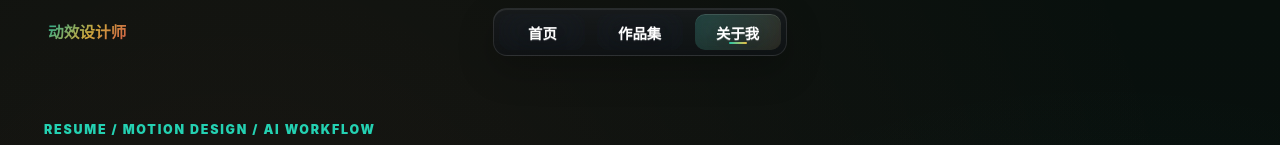
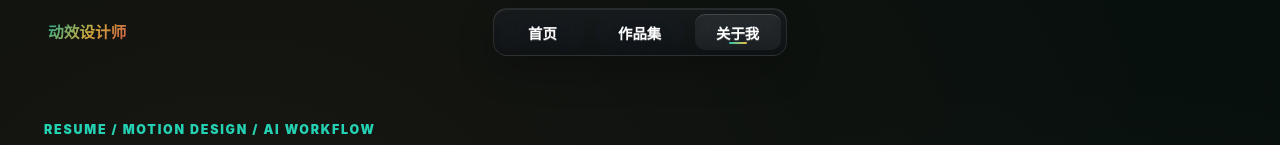
Before and after one commit to haoxiaoshuai97-eng/jianli, a React (Vite) app: page /about in a window 1280 px wide. Shown: the top 145 px of the page. Built offline with nearby package versions, Linux system fonts and the light colour scheme.

Commit message:
remove navbar glow fill

```diff
--- a/src/components/Navbar.css
+++ b/src/components/Navbar.css
@@ -94,19 +94,6 @@
   transform: translate3d(-50%, -50%, 0);
 }
 
-.nav-glow-fill {
-  width: 190px;
-  height: 120px;
-  border-radius: 999px;
-  background:
-    radial-gradient(circle at 45% 46%, rgba(255, 244, 176, 0.36), transparent 28%),
-    radial-gradient(circle at 38% 52%, rgba(255, 99, 197, 0.28), transparent 46%),
-    radial-gradient(circle at 66% 50%, rgba(105, 158, 255, 0.26), transparent 54%),
-    radial-gradient(circle at 54% 58%, rgba(36, 209, 178, 0.16), transparent 58%);
-  filter: blur(12px);
-  z-index: 0;
-}
-
 .nav-glow-border {
   inset: 0;
   left: 0;
@@ -163,12 +150,10 @@
 
 .nav-link.active {
   color: #ffffff;
-  background:
-    linear-gradient(120deg, rgba(36, 209, 178, 0.18), rgba(247, 201, 72, 0.08)),
-    rgba(255, 255, 255, 0.06);
+  background: rgba(255, 255, 255, 0.075);
   box-shadow:
-    inset 0 1px 0 rgba(255, 255, 255, 0.12),
-    inset 0 -10px 22px rgba(0, 0, 0, 0.12);
+    inset 0 1px 0 rgba(255, 255, 255, 0.14),
+    inset 0 -10px 20px rgba(0, 0, 0, 0.14);
 }
 
 .nav-indicator {
--- a/src/components/Navbar.jsx
+++ b/src/components/Navbar.jsx
@@ -49,7 +49,6 @@ const Navbar = () => {
             navLinksRef.current?.style.setProperty('--border-opacity', '0');
           }}
         >
-          <span className="nav-glow nav-glow-fill" aria-hidden="true" />
           <span className="nav-glow nav-glow-border" aria-hidden="true" />
           {navItems.map((item) => (
             <Link
```
